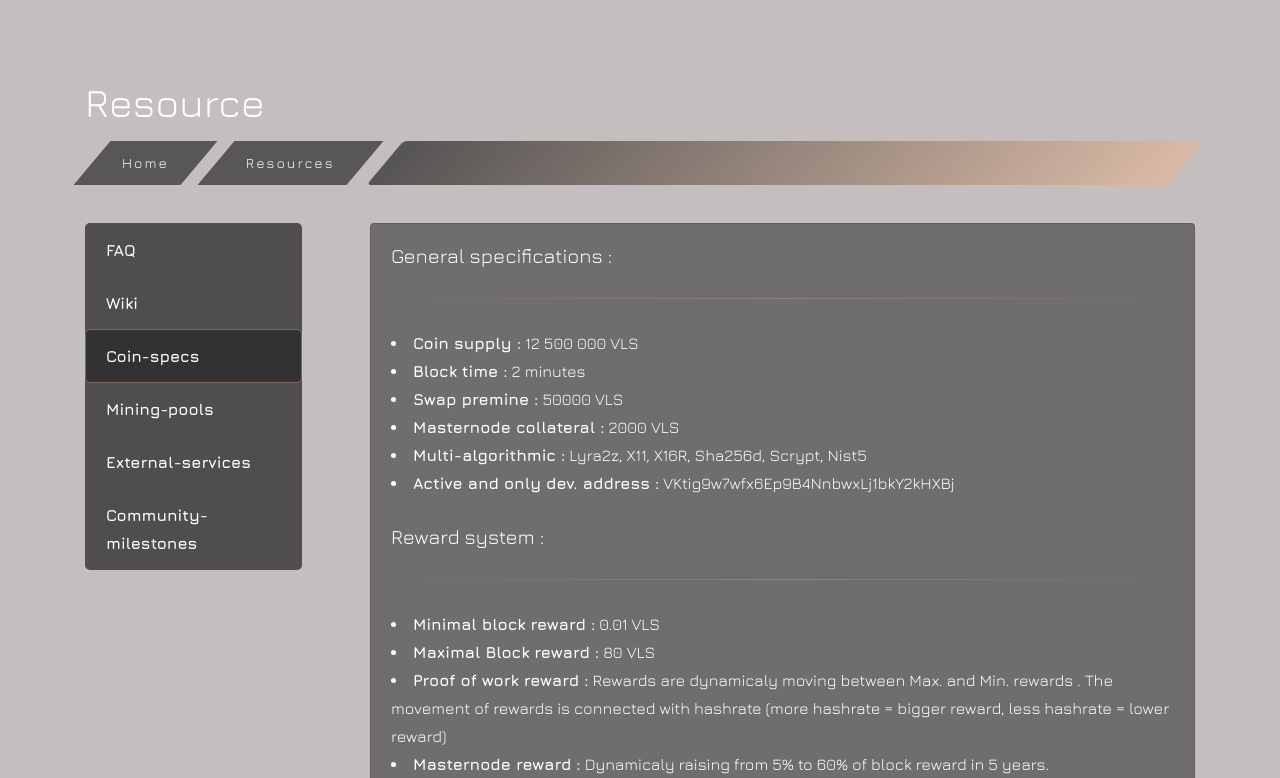
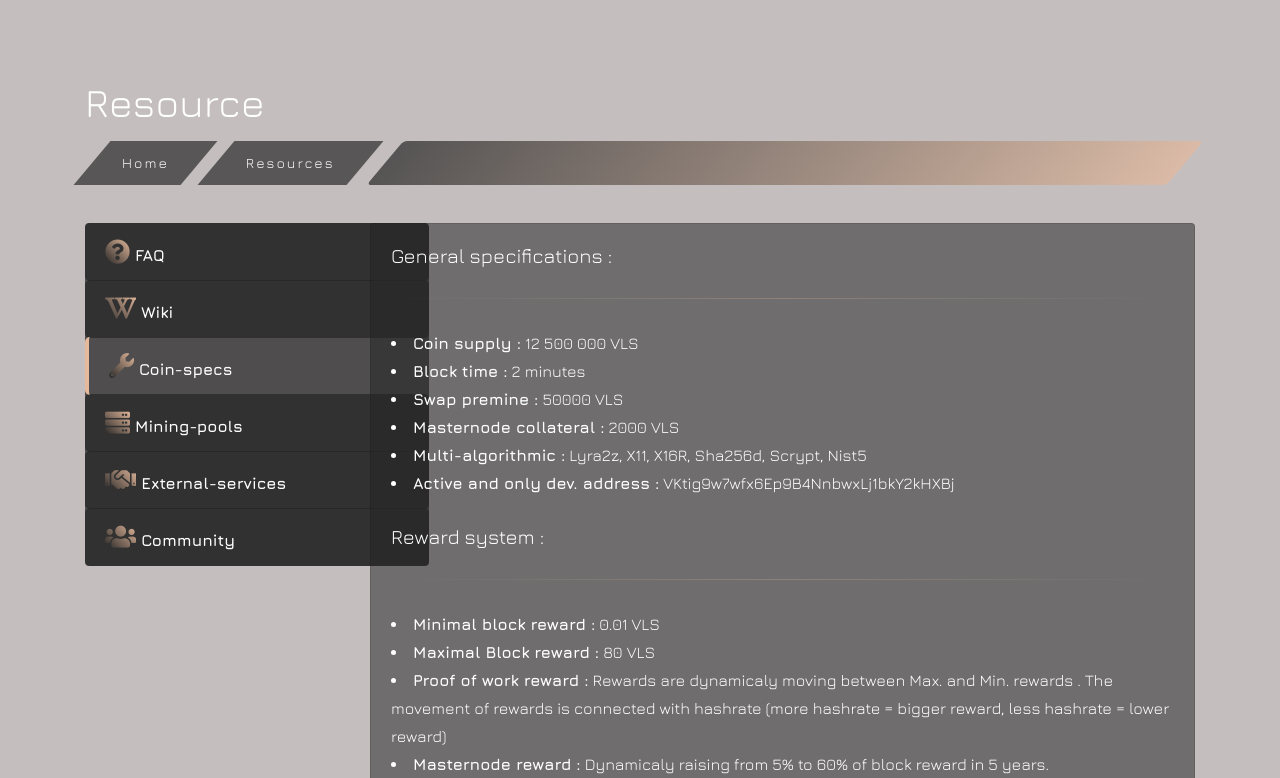
Before and after one commit to AltcoinBaggins/veles-website, a Python web app: template templates/coin-specs.html in a window 1280 px wide. Shown: the top 778 px of the page. Run offline with Jinja, Linux system fonts and the light colour scheme; the template is opened without the code that fills it, so the values that code supplies are empty; some libraries are stand-ins or nearby versions.

Commit message:
new side bar faq , wiki ...

```diff
--- a/css/custom.css
+++ b/css/custom.css
@@ -1474,9 +1474,6 @@ Main components
 
 
 /*End ROADMAP*/
-.list-group-item.active {
-	border-color: #e4b99c;
-}
 
 .card {
 	background-color: #26262688;
@@ -1496,29 +1493,40 @@ Main components
     box-shadow: 0 0 0 0.1rem rgb(228, 185, 156,0.4);
 }
 
+/* sidebar faq wiki etc...*/
 .list-group {
-	border-color: #e4b99c68;
-	max-width: 85%;
+	width: 43vh;
 	border-radius: 5px;
 	margin-bottom: 15px;
 	background: #262626bb;
 }
 
+@media only screen and (max-width: 1200px) {
+	.list-group {
+		width: 100%;
+	}
+}
+
+.list-group-hover .list-group-item:hover {
+    background-color: transparent;
+	color: #fff;
+	border-left: 4px solid #F19B7E;
+}
+
 .list-group-item.active {
-	border-width: 1px;
-	background-color: #292929bb;
-	border-color: #e4b99c68;
+	background-color: transparent;
+	border-left: 4px solid #e4b99c!important;
 }
 
 .list-group-item {
-	background-color: transparent;
-	color: #fff;
+	background-color: #262626b4;
 	border-radius: 5px;
 	font-weight: bold;
-	border-color: transparent;
-}
-
-/*.nav-vertical .*/
+	color: #fff;
+	border: 0;
+}
+
+/* end of sidebar */
 
 #headingOne {
 	background: #262626bb;
--- a/templates/coin-specs.html
+++ b/templates/coin-specs.html
@@ -32,13 +32,13 @@
             <div class="row">
                 <!-- Sidebar Column-->
                 <div class="col-lg-3 mb-4">
-                    <div class="list-group text-left nav-vertical">
-                        <a href="faq.html" class="list-group-item">FAQ</a>
-                        <a href="wiki.html" class="list-group-item">Wiki</a>
-                        <a href="coin-specs.html" class="list-group-item active">Coin-specs</a>
-                        <a href="mining-pools.html" class="list-group-item">Mining-pools</a>
-                        <a href="services.html" class="list-group-item">External-services</a>
-                        <a href="community.html" class="list-group-item">Community-milestones</a>
+                    <div class="list-group list-group-hover text-left nav-vertical">
+                        <a href="faq.html" class="list-group-item"><i class="fas fa-question-circle brand" aria-hidden="true"></i><span>FAQ</span></a>
+                        <a href="wiki.html" class="list-group-item"><i class="fab fa-wikipedia-w brand" aria-hidden="true"></i><span>Wiki</span></a>
+                        <a href="coin-specs.html" class="list-group-item active"><i class="fas fa-wrench brand" aria-hidden="true"></i><span>Coin-specs</span></a>
+                        <a href="mining-pools.html" class="list-group-item"><i class="fas fa-server brand" aria-hidden="true"></i><span>Mining-pools</span></a>
+                        <a href="services.html" class="list-group-item"><i class="fas fa-handshake brand" aria-hidden="true"></i>External-services</a>
+                        <a href="community.html" class="list-group-item"><i class="fas fa-users brand" aria-hidden="true"></i>Community</a>
                     </div>
                     <coingecko-coin-ticker-widget coin-id="veles" currency="btc" locale="en"></coingecko-coin-ticker-widget>
                 </div>
@@ -185,7 +185,7 @@
                         <a href="coin-specs.html" class="list-group-item active">Coin-specs</a>
                         <a href="mining-pools.html" class="list-group-item">Mining-pools</a>
                         <a href="services.html" class="list-group-item">External-services</a>
-                        <a href="community.html" class="list-group-item">Community-milestones</a>
+                        <a href="community.html" class="list-group-item">Community</a>
                     </div>
                     <coingecko-coin-ticker-widget coin-id="veles" currency="btc" locale="en"></coingecko-coin-ticker-widget>
                 </div>
```
Also changed, not shown: templates/community.html (+7 -7 lines), templates/faq.html (+8 -8 lines), templates/mining-pools.html (+7 -7 lines), templates/resources.html (+7 -7 lines), templates/services.html (+7 -7 lines), templates/wiki.html (+7 -7 lines).
